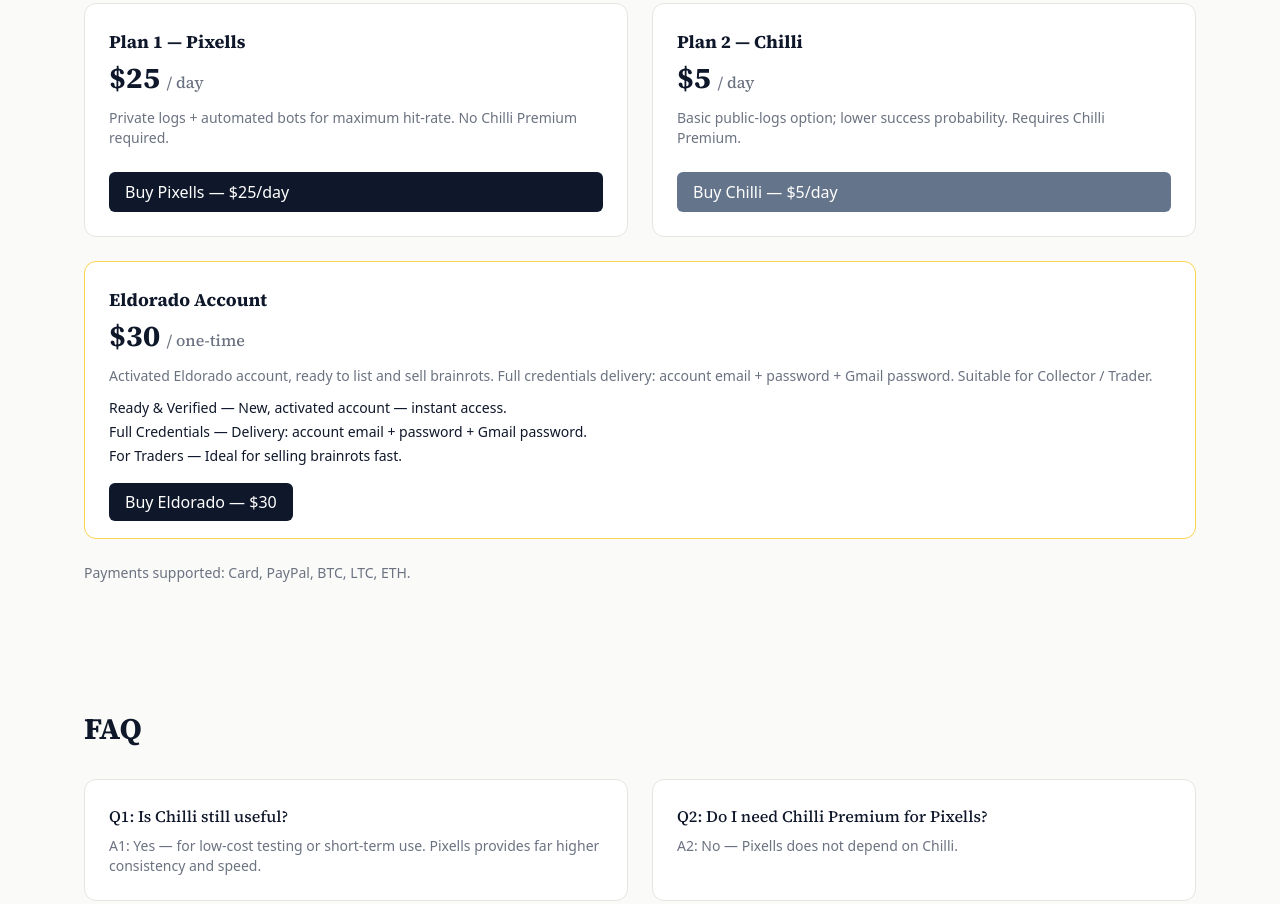
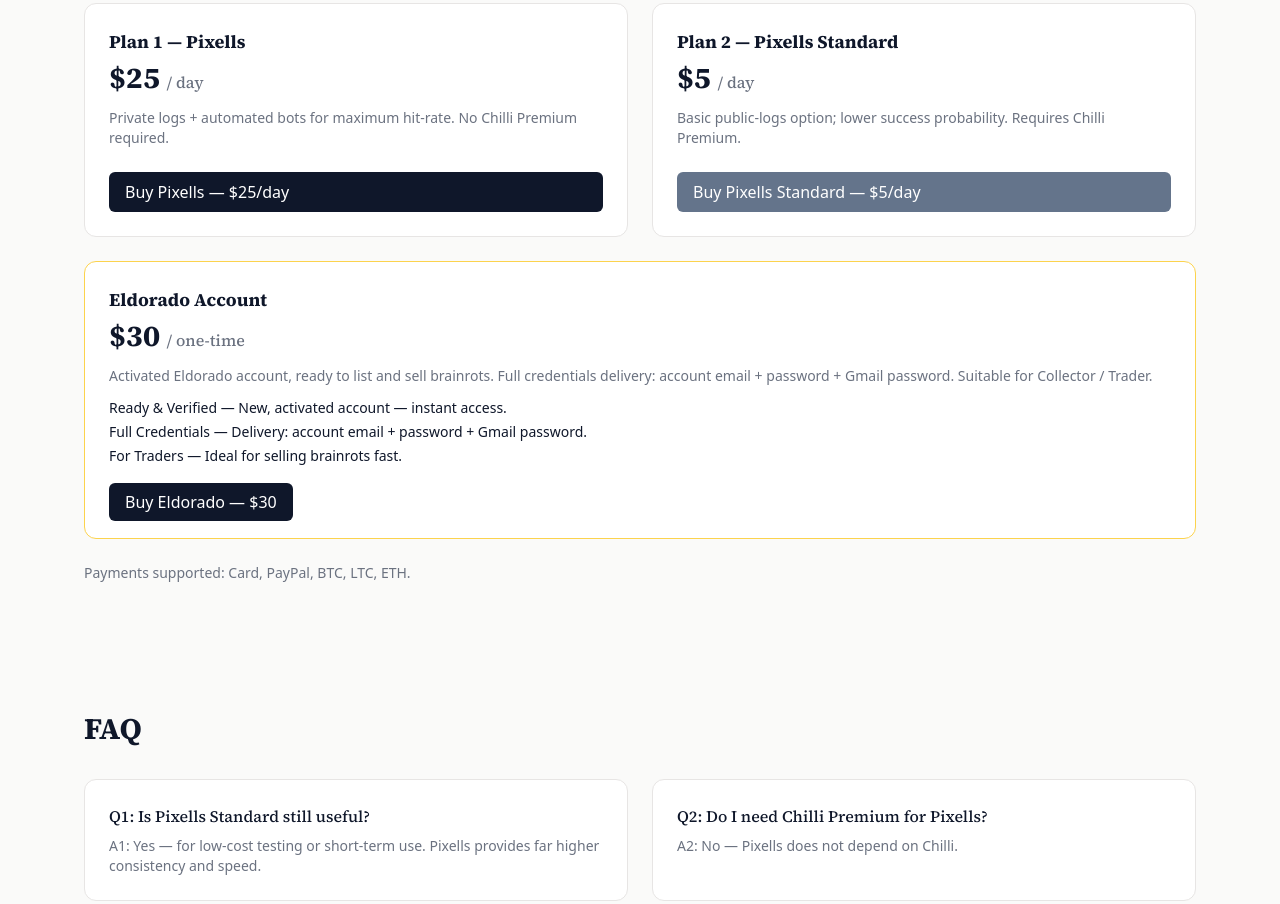
Before and after one commit to uclinx/pixells, a website: page index.html in a window 1280 px wide. Shown: the part 1890-2794 px from the top of the page. Drawn offline with nearby package versions, Linux system fonts and the light colour scheme.

Commit message:
Update index.html

```diff
--- a/index.html
+++ b/index.html
@@ -119,7 +119,7 @@
           <div class="grid grid-cols-1 md:grid-cols-3">
             <div class="p-4 font-medium">Feature</div>
             <div class="p-4 font-medium bg-zinc-50">Pixells (Private)</div>
-            <div class="p-4 font-medium">Chilli (Public)</div>
+            <div class="p-4 font-medium">Pixells Standard (Public)</div>
           </div>
           <div class="divide-y divide-zinc-200">
             <div class="grid grid-cols-1 md:grid-cols-3"><div class="p-4" tabindex="0">Log Access</div><div class="p-4 bg-zinc-50">Private logs, bot-controlled</div><div class="p-4">Public logs, open to many users</div></div>
@@ -143,7 +143,7 @@
         <h2 class="serif text-3xl font-semibold mb-8">Plans & Pricing</h2>
         <div class="grid md:grid-cols-2 gap-6">
           <div class="reveal card rounded-xl p-6 flex flex-col"><div class="flex-1"><div class="text-lg serif font-semibold">Plan 1 — Pixells</div><div class="mt-1 text-3xl serif font-bold">$25 <span class="text-base font-medium muted">/ day</span></div><p class="mt-3 text-sm muted">Private logs + automated bots for maximum hit-rate. No Chilli Premium required.</p></div><a href="https://pixells.mysellauth.com/product/pixells-day-pass" target="_blank" rel="noopener" class="mt-6 btn w-full rounded-md px-4 py-2 font-medium">Buy Pixells — $25/day</a></div>
-          <div class="reveal card rounded-xl p-6 flex flex-col"><div class="flex-1"><div class="text-lg serif font-semibold">Plan 2 — Chilli</div><div class="mt-1 text-3xl serif font-bold">$5 <span class="text-base font-medium muted">/ day</span></div><p class="mt-3 text-sm muted">Basic public-logs option; lower success probability. Requires Chilli Premium.</p></div><a href="https://pixells.mysellauth.com/product/chilli-day-pas" target="_blank" rel="noopener" class="mt-6 w-full rounded-md px-4 py-2 font-medium text-white" style="background:#64748b">Buy Chilli — $5/day</a></div>
+          <div class="reveal card rounded-xl p-6 flex flex-col"><div class="flex-1"><div class="text-lg serif font-semibold">Plan 2 — Pixells Standard</div><div class="mt-1 text-3xl serif font-bold">$5 <span class="text-base font-medium muted">/ day</span></div><p class="mt-3 text-sm muted">Basic public-logs option; lower success probability. Requires Chilli Premium.</p></div><a href="https://pixells.mysellauth.com/product/pixells-standard-day-pas" target="_blank" rel="noopener" class="mt-6 w-full rounded-md px-4 py-2 font-medium text-white" style="background:#64748b">Buy Pixells Standard — $5/day</a></div>
           <div class="reveal md:col-span-2 card rounded-xl p-6 flex flex-col border-amber-300" aria-hidden="false">
             <div class="flex-1">
               <div class="text-lg serif font-semibold">Eldorado Account</div>
@@ -168,7 +168,7 @@
       <div class="mx-auto max-w-6xl px-5">
         <h2 class="serif text-3xl font-semibold mb-8">FAQ</h2>
         <div class="grid md:grid-cols-2 gap-6">
-          <div class="reveal card rounded-xl p-6"><h3 class="serif font-medium">Q1: Is Chilli still useful?</h3><p class="mt-2 text-sm muted">A1: Yes — for low-cost testing or short-term use. Pixells provides far higher consistency and speed.</p></div>
+          <div class="reveal card rounded-xl p-6"><h3 class="serif font-medium">Q1: Is Pixells Standard still useful?</h3><p class="mt-2 text-sm muted">A1: Yes — for low-cost testing or short-term use. Pixells provides far higher consistency and speed.</p></div>
           <div class="reveal card rounded-xl p-6"><h3 class="serif font-medium">Q2: Do I need Chilli Premium for Pixells?</h3><p class="mt-2 text-sm muted">A2: No — Pixells does not depend on Chilli.</p></div>
           <div class="reveal card rounded-xl p-6"><h3 class="serif font-medium">Q3: What do I need to run Pixells?</h3><p class="mt-2 text-sm muted">A3: A regular PC with a stable connection. It is optimized for minimal load.</p></div>
           <div class="reveal card rounded-xl p-6"><h3 class="serif font-medium">Q4: Is Pixells limited?</h3><p class="mt-2 text-sm muted">A4: Yes — access is intentionally limited to keep logs private and high quality (few users per day).</p></div>
```
